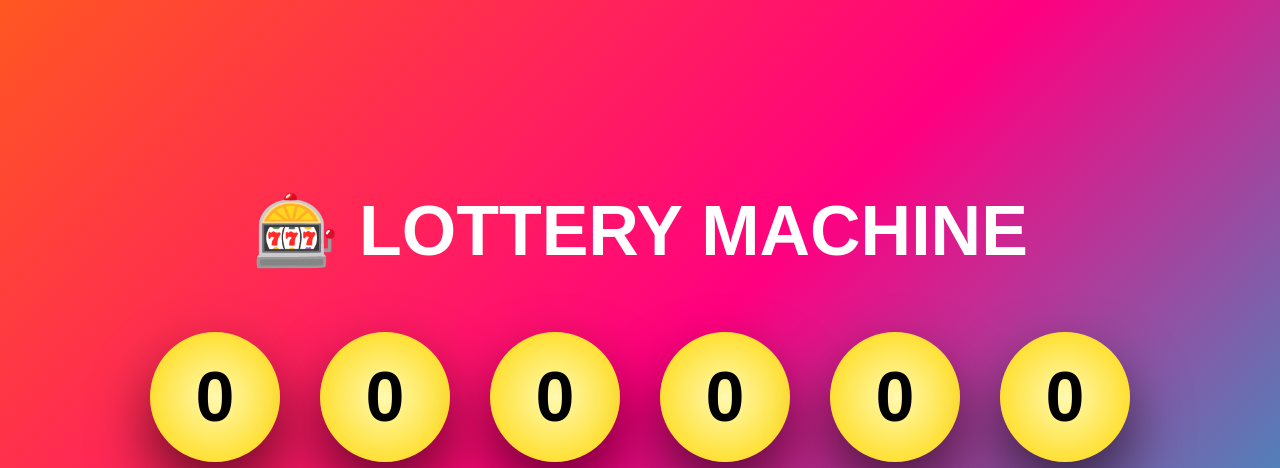
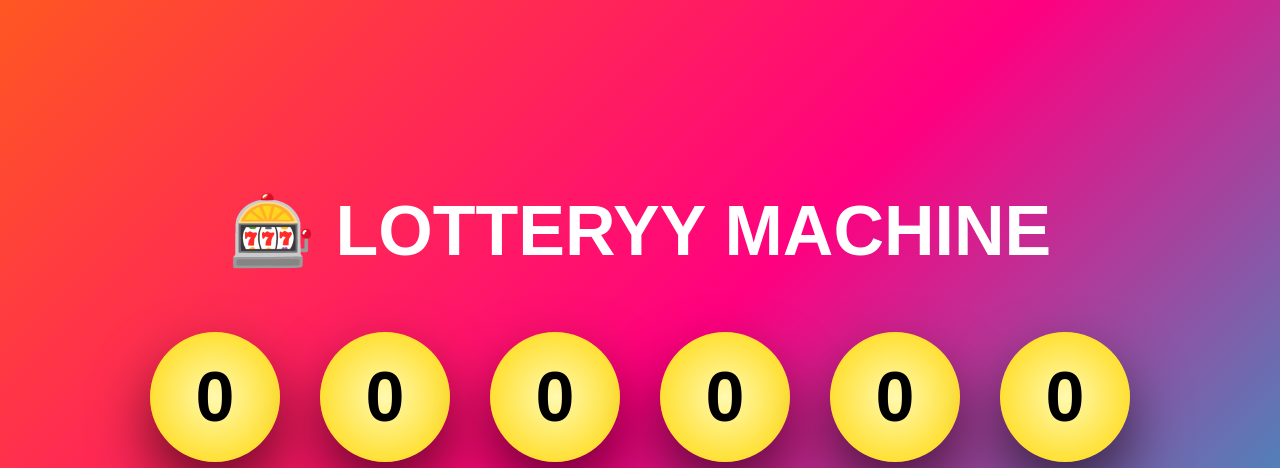
Before and after one commit to amithachar/lotterymachine, a Flask app: page / in a window 1280 px wide. Shown: the top 468 px of the page. Run offline with Flask 3, Linux system fonts and the light colour scheme.

Commit message:
zczczczczc

```diff
--- a/templates/index.html
+++ b/templates/index.html
@@ -21,7 +21,7 @@ href="/static/css/style.css">
 <div class="container">
 
 <h1>
-🎰 LOTTERY MACHINE
+🎰 LOTTERYY MACHINE
 </h1>
 
 <div id="machine">
```
